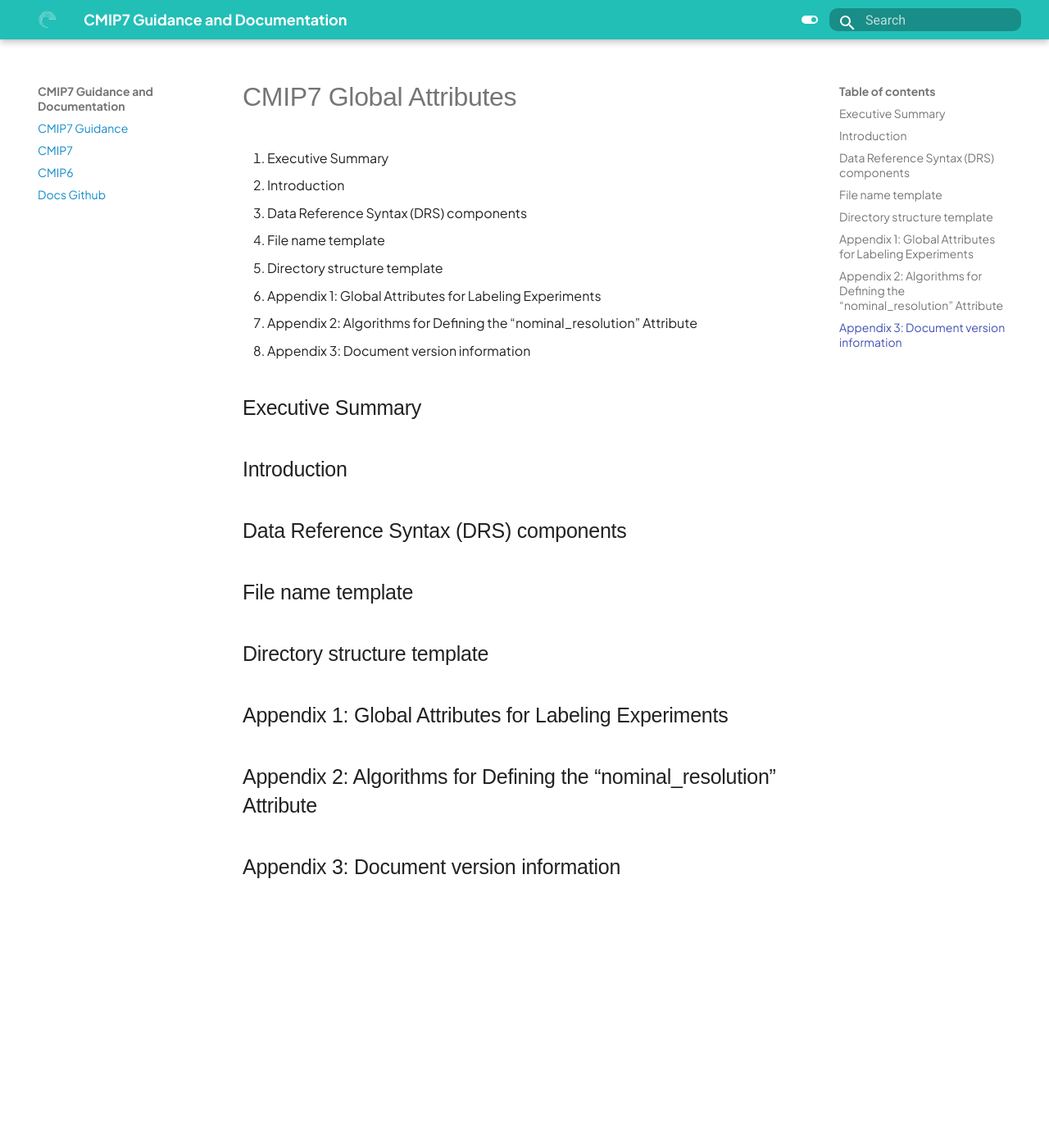
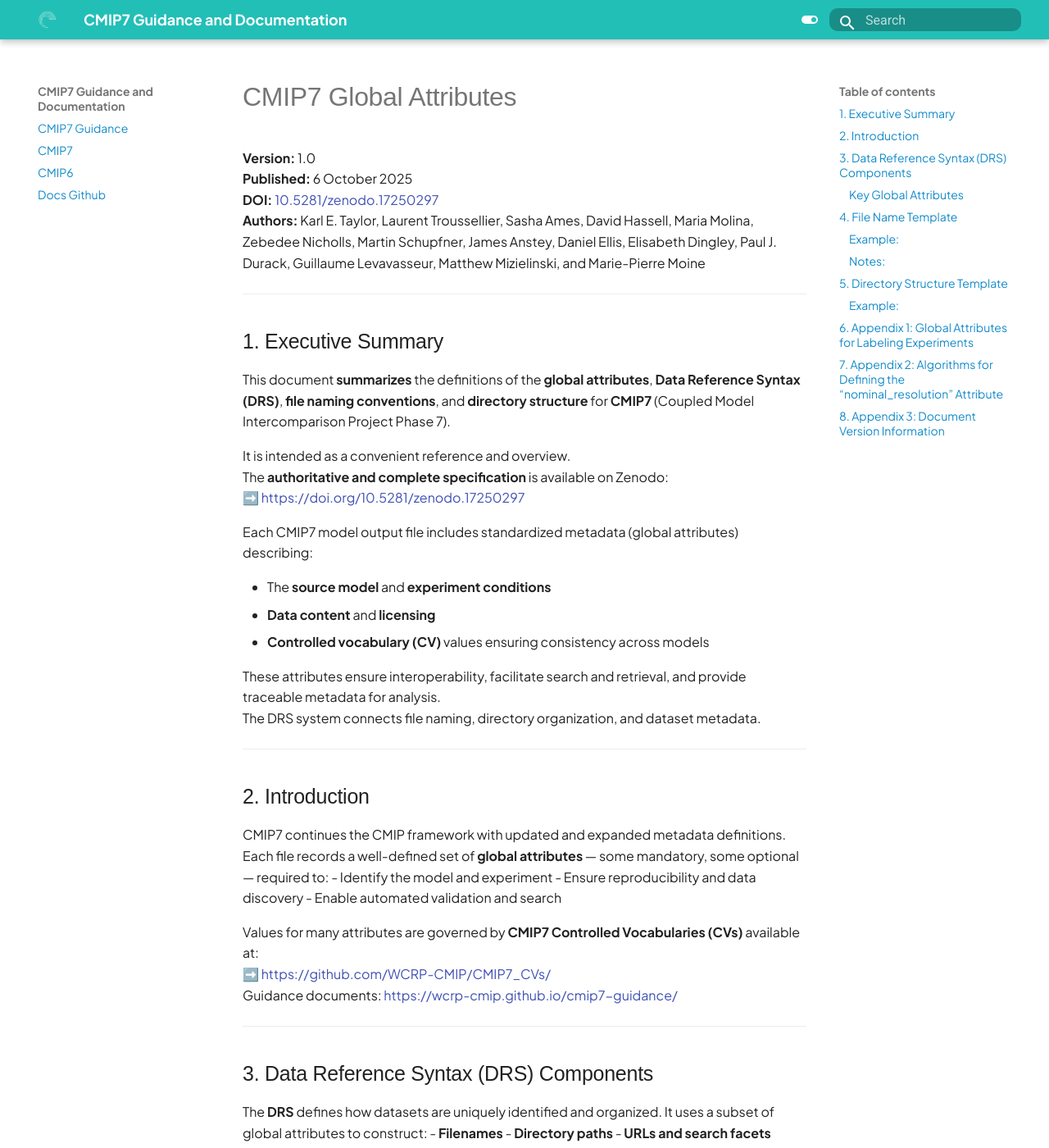
Before and after one commit to WCRP-CMIP/cmip7-guidance, an MkDocs documentation site: the page built from docs/CMIP7/global_attributes.md, in a window 1280 px wide and 1400 px high. Shown: the whole window at 82% size. Built offline with MkDocs 1.6.1 and Material for MkDocs 9.7.7, drawn with Linux system fonts in a browser that asks for light colours; some web fonts are replaced; some of the changed text lies outside the part shown.

Commit message:
feat : draft for the global attributes

```diff
--- a/docs/CMIP7/global_attributes.md
+++ b/docs/CMIP7/global_attributes.md
@@ -5,20 +5,154 @@
 
 # CMIP7 Global Attributes
 
-1. Executive Summary
-2. Introduction
-3. Data Reference Syntax (DRS) components
-4. File name template
-5. Directory structure template
-6. Appendix 1: Global Attributes for Labeling Experiments
-7. Appendix 2: Algorithms for Defining the “nominal_resolution” Attribute
-8. Appendix 3: Document version information
+**Version:** 1.0
+**Published:** 6 October 2025
+**DOI:** [10.5281/zenodo.17250297](https://doi.org/10.5281/zenodo.17250297)
+**Authors:** Karl E. Taylor, Laurent Troussellier, Sasha Ames, David Hassell, Maria Molina, Zebedee Nicholls, Martin Schupfner, James Anstey, Daniel Ellis, Elisabeth Dingley, Paul J. Durack, Guillaume Levavasseur, Matthew Mizielinski, and Marie-Pierre Moine
 
-## Executive Summary
-## Introduction
-## Data Reference Syntax (DRS) components
-## File name template
-## Directory structure template
-## Appendix 1: Global Attributes for Labeling Experiments
-## Appendix 2: Algorithms for Defining the “nominal_resolution” Attribute
-## Appendix 3: Document version information
+---
+
+## 1. Executive Summary
+
+This document **summarizes** the definitions of the **global attributes**, **Data Reference Syntax (DRS)**, **file naming conventions**, and **directory structure** for **CMIP7** (Coupled Model Intercomparison Project Phase 7).
+
+It is intended as a convenient reference and overview.
+The **authoritative and complete specification** is available on Zenodo:
+➡️ [https://doi.org/10.5281/zenodo.17250297](https://doi.org/10.5281/zenodo.17250297)
+
+Each CMIP7 model output file includes standardized metadata (global attributes) describing:
+
+- The **source model** and **experiment conditions**
+- **Data content** and **licensing**
+- **Controlled vocabulary (CV)** values ensuring consistency across models
+
+These attributes ensure interoperability, facilitate search and retrieval, and provide traceable metadata for analysis.
+The DRS system connects file naming, directory organization, and dataset metadata.
+
+---
+
+## 2. Introduction
+
+CMIP7 continues the CMIP framework with updated and expanded metadata definitions.
+Each file records a well-defined set of **global attributes** — some mandatory, some optional — required to:
+- Identify the model and experiment
+- Ensure reproducibility and data discovery
+- Enable automated validation and search
+
+Values for many attributes are governed by **CMIP7 Controlled Vocabularies (CVs)** available at:
+➡️ [https://github.com/WCRP-CMIP/CMIP7_CVs/](https://github.com/WCRP-CMIP/CMIP7_CVs/)
+Guidance documents: [https://wcrp-cmip.github.io/cmip7-guidance/](https://wcrp-cmip.github.io/cmip7-guidance/)
+
+---
+
+## 3. Data Reference Syntax (DRS) Components
+
+The **DRS** defines how datasets are uniquely identified and organized. It uses a subset of global attributes to construct:
+- **Filenames**
+- **Directory paths**
+- **URLs and search facets**
+
+### Key Global Attributes
+
+| Category | Attribute | Example | Description |
+|-----------|------------|----------|--------------|
+| **Identification** | `activity_id` | `CMIP`, `ScenarioMIP` | Activity responsible for experiment |
+| | `experiment_id` | `historical`, `piControl` | Short label for experiment |
+| | `mip_era` | `CMIP7` | CMIP phase |
+| | `source_id` | `CanESM6-MR` | Model identifier |
+| **Versioning** | `data_specs_version` | `MIP-DS7.1.0.0` | Version of data specifications |
+| | `drs_specs` | `MIP-DRS7` | Label for DRS version |
+| **Simulation Variants** | `realization_index` | `r1` | Different ensemble member |
+| | `initialization_index` | `i1` | Initialization method/date |
+| | `physics_index` | `p1` | Physics configuration |
+| | `forcing_index` | `f1` | Forcing variant |
+| **Structure & Sampling** | `temporal_label` | `tavg`, `tpt` | Time sampling type |
+| | `vertical_label` | `h2m`, `200hPa` | Vertical level sampling |
+| | `horizontal_label` | `hxy`, `hs` | Horizontal sampling |
+| | `area_label` | `u`, `lnd`, `sea` | Area mask |
+| **Other Required Fields** | `frequency`, `grid_label`, `region`, `realm`, `variable_id`, `tracking_id` |  | Define data frequency, grid, domain, and unique file IDs |
+
+**Conditionally Required Attributes:**
+Used only when datasets branch from parent simulations (e.g., `branch_time_in_parent`, `parent_activity_id`).
+
+**Optional Attributes:**
+Provide additional context (e.g., `experiment`, `institution`, `license`, `source`, `title`, `variant_info`).
+
+---
+
+## 4. File Name Template
+
+Each CMIP7 file follows a standardized pattern derived from global attributes:
+
+<variable_id><branding_suffix><frequency><region><grid_label><source_id><experiment_id><variant_label>[<timeRangeDD>].nc
+
+
+
+### Example:
+
+tas_tavg-h2m-hxy-u_mon_glb_g13s_CanESM6-MR_historical_r2i1p1f1_190001-190912.nc
+
+
+
+### Notes:
+- `timeRangeDD` is omitted for fixed (time-independent) variables.
+- Filenames directly encode key experiment and model metadata.
+
+---
+
+## 5. Directory Structure Template
+
+The CMIP7 archive organizes files hierarchically using the following DRS pattern:
+
+
+<drs_specs>/<mip_era>/<activity_id>/<institution_id>/<source_id>/<experiment_id>/<variant_label>/<region>/<frequency>/<variable_id>/<branding_suffix>/<grid_label>/<datasetEditionDD>
+
+
+
+
+### Example:
+
+MIP-DRS7/CMIP7/CMIP/CCCma/CanESM6-MR/historical/r2i1p1f1/glb/mon/tas/tavg-h2m-hxy-u/g13s/v20250622
+
+
+
+
+**`datasetEditionDD`** (e.g., `v20250622`) marks the dataset creation or revision date.
+
+---
+
+## 6. Appendix 1: Global Attributes for Labeling Experiments
+
+- **Branching Attributes:**
+  Required when a simulation derives from a parent run:
+  - `branch_time_in_child`
+  - `branch_time_in_parent`
+  - `parent_time_units`
+
+- **Parent Identifiers:**
+  `parent_activity_id`, `parent_experiment_id`, `parent_source_id`, `parent_variant_label`, etc.
+
+These ensure reproducibility and traceability between related simulations.
+
+---
+
+## 7. Appendix 2: Algorithms for Defining the “nominal_resolution” Attribute
+
+The `nominal_resolution` describes approximate horizontal grid spacing (e.g., `"1 km"`, `"250 km"`).
+It is computed using a standard algorithm (updated from CMIP6 Appendix 2) that ensures consistent comparison of model resolutions across CMIP7 datasets.
+
+---
+
+## 8. Appendix 3: Document Version Information
+
+- **Document Version:** v1.0
+- **Publication Date:** 6 October 2025
+- **DOI:** [10.5281/zenodo.17250297](https://doi.org/10.5281/zenodo.17250297)
+- **Maintained by:** WCRP CMIP7 Data Standards Team
+- **Reference CV Repository:** [CMIP7_CVs GitHub](https://github.com/WCRP-CMIP/CMIP7_CVs)
+
+---
+
+**For further guidance and updates:**
+Visit the CMIP7 documentation portal:
+🔗 [https://wcrp-cmip.github.io/cmip7-guidance/](https://wcrp-cmip.github.io/cmip7-guidance/)
```
